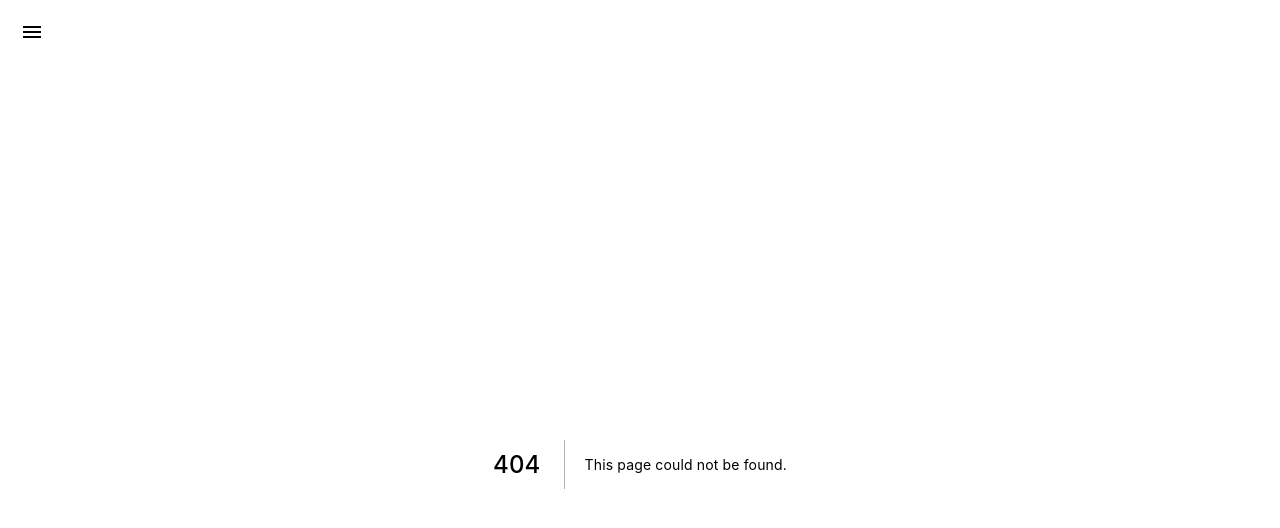
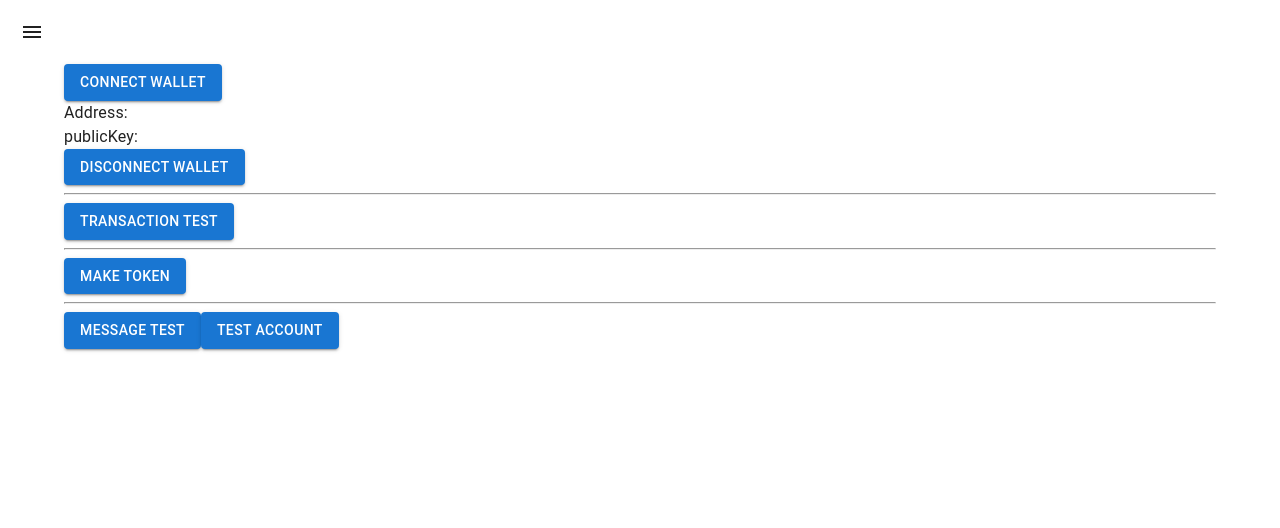
Before and after one commit to codestates/BTAdAppProject-07, a Next.js app in the folder nextjs/moveshop/: page /test in a window 1280 px wide. Before the commit this address had no page. Shown: the top 528 px of the page. Built offline with nearby package versions, Linux system fonts and the light colour scheme.

Commit message:
/nft/token 추가
NFT 생성 페이지 및 기능 추가

```diff
--- /dev/null
+++ b/nextjs/moveshop/pages/test.js
@@ -0,0 +1,177 @@
+import Container from "@mui/material/Container";
+import Box from "@mui/material/Box";
+import Button from "@mui/material/Button";
+import React, { useState, useEffect } from "react";
+import axios from "axios";
+import nacl from "tweetnacl";
+import {
+  AptosClient,
+  AptosAccount,
+  FaucetClient,
+  TokenClient,
+  CoinClient,
+  AptosAccountObject,
+} from "aptos";
+
+export default function Test({ data }) {
+  const [address, setAddress] = useState(null);
+  const [publicKey, setPublicKey] = useState(null);
+  const [apiResult, setApiResult] = useState(null);
+  const [wallet, setWallet] = useState(null);
+
+  const getAptosWallet = () => {
+    if ("aptos" in window) {
+      return window.aptos;
+    } else {
+      window.open("https://petra.app/", `_blank`);
+    }
+  };
+
+  const connectWallet = async () => {
+    const wallet = getAptosWallet();
+    try {
+      const response = await wallet.connect();
+      setAddress(response.address);
+      setPublicKey(response.publicKey);
+      console.log(response); // { address: string, publicKey: string }
+      setWallet(wallet);
+    } catch (error) {
+      // { code: 4001, message: "User rejected the request."}
+    }
+    const account = await window.aptos.account();
+    console.log("window aptos account");
+    console.log(account);
+  };
+
+  const disconnectWallet = async () => {
+    try {
+      const wallet = getAptosWallet();
+      await wallet.disconnect();
+      setAddress(null);
+      setPublicKey(null);
+    } catch (err) {
+      console.log(err);
+    }
+  };
+
+  const callTransaction = async () => {
+    console.log(wallet);
+    const address =
+      "0xb24fcb7736a66f83aa2291b847be2797786153e20561bd92559343456addd113";
+    const transaction = {
+      // address, amount
+      arguments: [address, "50000000"],
+      function: "0x1::coin::transfer",
+      type: "entry_function_payload",
+      type_arguments: ["0x1::aptos_coin::AptosCoin"],
+    };
+    try {
+      const pendingTransaction = await window.aptos.signAndSubmitTransaction(
+        transaction
+      );
+      const client = new AptosClient("https://testnet.aptoslabs.com");
+      const txn = await client.waitForTransactionWithResult(
+        pendingTransaction.hash
+      );
+      console.log(txn);
+    } catch (error) {
+      console.log("transaction failed");
+      console.log(error);
+    }
+  };
+
+  const makeToken = async () => {
+    const address =
+      "0xb24fcb7736a66f83aa2291b847be2797786153e20561bd92559343456addd113";
+    const transaction = {
+      // address, amount
+      arguments: [address, "50000000"],
+      function: "0x3::token::transfer",
+      type: "entry_function_payload",
+      type_arguments: ["0x3::aptos_coin::AptosCoin"],
+    };
+    try {
+      const pendingTransaction = await window.aptos.signAndSubmitTransaction(
+        transaction
+      );
+      const client = new AptosClient("https://testnet.aptoslabs.com");
+      const txn = await client.waitForTransactionWithResult(
+        pendingTransaction.hash
+      );
+      console.log(txn);
+    } catch (error) {
+      console.log("transaction failed");
+      console.log(error);
+    }
+  };
+
+  const callMessage = async () => {
+    const message = "hello";
+    const nonce = "random_string";
+
+    try {
+      const response = await window.aptos.signMessage({
+        message,
+        nonce,
+      });
+      const { publicKey } = await window.aptos.account();
+      // Remove the 0x prefix
+      const key = publicKey.slice(2, 66);
+      const verified = nacl.sign.detached.verify(
+        Buffer.from(response.fullMessage),
+        Buffer.from(response.signature, "hex"),
+        Buffer.from(key, "hex")
+      );
+      console.log(verified);
+    } catch (error) {
+      console.error(error);
+    }
+  };
+
+  const testAptosAccount = async () => {
+    const aptosAccountObject = {
+      address:
+        "0x978c213990c4833df71548df7ce49d54c759d6b6d932de22b24d56060b7af2aa",
+      privateKeyHex:
+        // eslint-disable-next-line max-len
+        "0xc5338cd251c22daa8c9c9cc94f498cc8a5c7e1d2e75287a5dda91096fe64efa5de19e5d1880cac87d57484ce9ed2e84cf0f9599f12e7cc3a52e4e7657a763f2c",
+      publicKeyHex:
+        "0xde19e5d1880cac87d57484ce9ed2e84cf0f9599f12e7cc3a52e4e7657a763f2c",
+    };
+    const account = AptosAccount.fromAptosAccountObject(aptosAccountObject);
+    console.log(account);
+    console.log(`Balance : ${await coinClient.checkBalance(account)}`);
+  };
+
+  useEffect(() => {
+    // connectWallet();
+  }, []);
+
+  return (
+    <Container>
+      <Button variant="contained" onClick={connectWallet}>
+        Connect Wallet
+      </Button>
+      <div>Address: {address}</div>
+      <div>publicKey: {publicKey}</div>
+      <Button variant="contained" onClick={disconnectWallet}>
+        Disconnect Wallet
+      </Button>
+      <hr />
+      <Button variant="contained" onClick={callTransaction}>
+        Transaction Test
+      </Button>
+      <hr />
+      <Button variant="contained" onClick={makeToken}>
+        make Token
+      </Button>
+      <hr />
+      <Button variant="contained" onClick={callMessage}>
+        Message Test
+      </Button>
+      <Button variant="contained" onClick={testAptosAccount}>
+        Test Account
+      </Button>
+    </Container>
+  );
+}
```
Also changed, not shown: nextjs/moveshop/pages/nft.js (+19 -0 lines), nextjs/moveshop/pages/nft/token.js (renamed from nextjs/moveshop/pages/nft/create.js, +54 -68 lines), nextjs/moveshop/pages/nft/tokens.js (added, +32 -0 lines).
